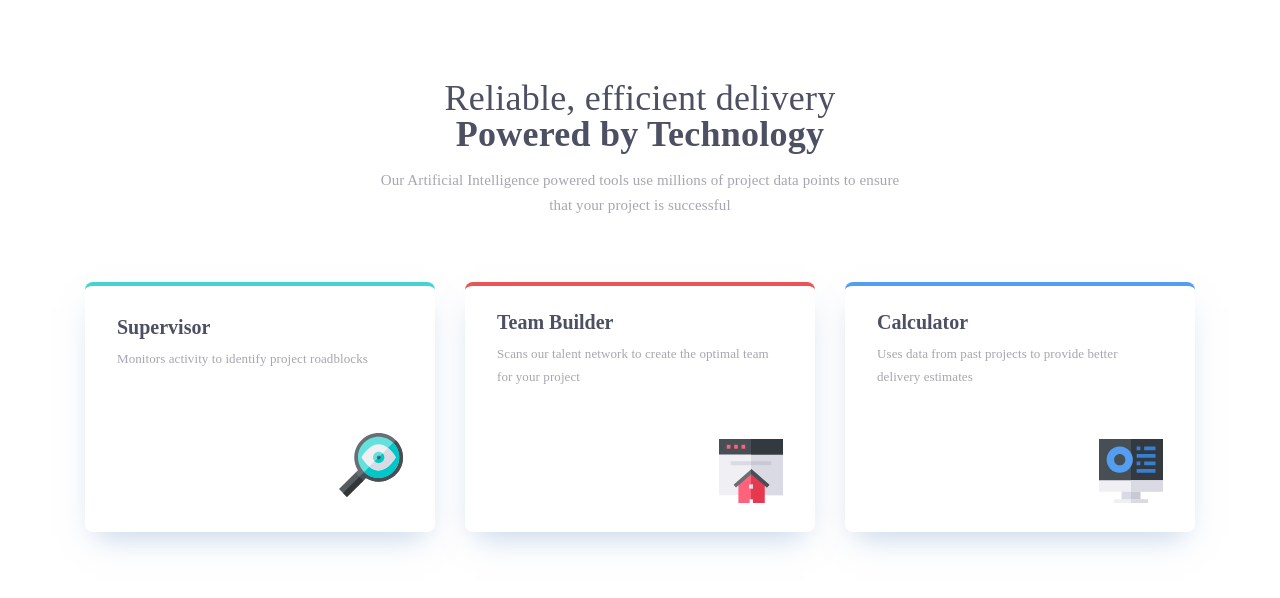
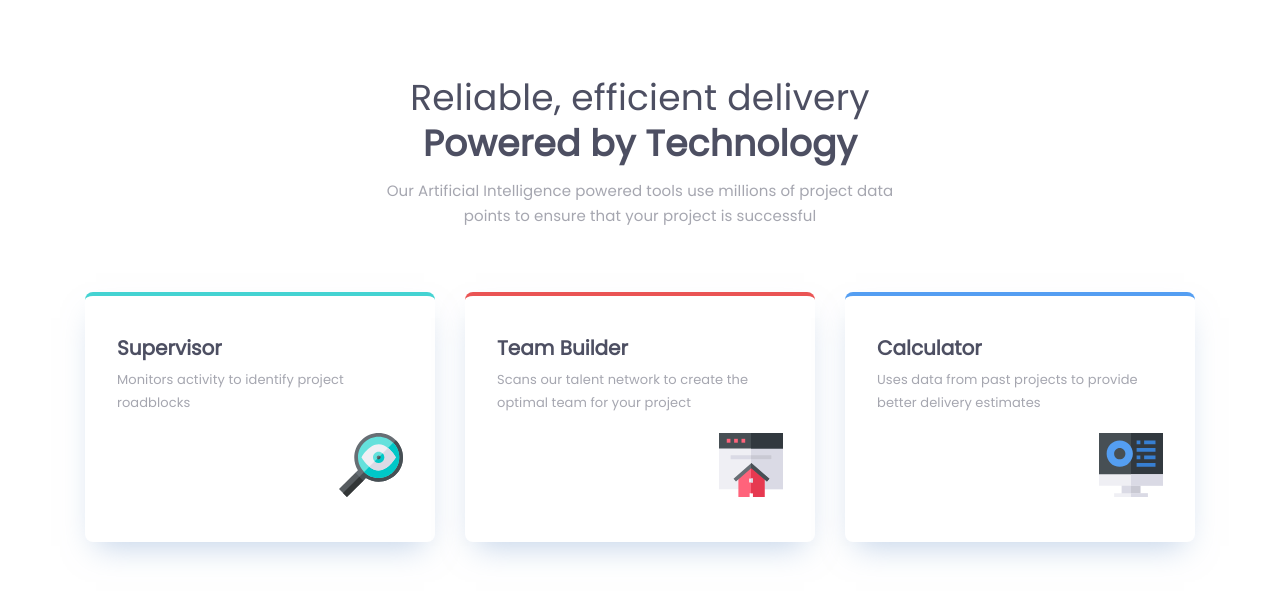
Before and after one commit to anakavtaradze1/front28-lesson8, a plain HTML site: page index.html in a window 1280 px wide. Drawn offline with Linux system fonts and the light colour scheme.

Commit message:
add fonts and styles

```diff
--- /dev/null
+++ b/css/fonts.css
@@ -0,0 +1,9 @@
+@font-face {
+  font-family: "Poppins";
+  src: url("../fonts/Poppins-Regular.woff2") format("woff2"),
+    url("../fonts/Poppins-Regular.woff") format("woff"),
+    url("../fonts/Poppins-Regular.ttf") format("truetype");
+  font-weight: normal;
+  font-style: normal;
+  font-display: swap;
+}
--- a/style.css
+++ b/css/style.css
@@ -22,16 +22,20 @@ ul {
   display: flex;
   flex-direction: column;
   align-items: center;
+  flex-wrap: wrap;
 }
 .title h1 {
+  font-family: "Poppins";
   font-weight: 300;
   font-size: 36px;
   line-height: 100%;
   letter-spacing: 0.25px;
   color: #4d4f62;
   margin-top: 80px;
+  margin-bottom: 10px;
 }
 .title h2 {
+  font-family: "Poppins";
   font-weight: 600;
   font-size: 36px;
   line-height: 100%;
@@ -40,6 +44,7 @@ ul {
   margin-bottom: 16px;
 }
 .title p {
+  font-family: "Poppins";
   font-weight: 400;
   font-size: 15px;
   line-height: 25px;
@@ -56,7 +61,6 @@ ul {
   flex-wrap: wrap;
   gap: 30px;
   margin-top: 64px;
-  margin-bottom: 360px;
 }
 .card img {
   width: 64px;
@@ -86,19 +90,21 @@ ul {
   flex-wrap: wrap;
   justify-content: space-around;
   height: 100%;
-  padding: 0 32px;
+  padding: 32px 32px;
 }
 .icon {
   align-self: flex-end;
 }
 .text h2 {
   margin-bottom: 10px;
+  font-family: "Poppins";
   font-weight: 600;
   font-size: 20px;
   line-height: 100%;
   color: #4d4f62;
 }
 .text p {
+  font-family: "Poppins";
   opacity: 50%;
   font-weight: 400;
   font-size: 13px;
--- a/index.html
+++ b/index.html
@@ -3,8 +3,9 @@
   <head>
     <meta charset="UTF-8" />
     <meta name="viewport" content="width=device-width, initial-scale=1.0" />
-    <title>Document</title>
-    <link rel="stylesheet" type="text/css" href="style.css" />
+    <title>Technology</title>
+    <link rel="stylesheet" type="text/css" href="css/style.css" />
+    <link rel="stylesheet" href="css/fonts.css" />
   </head>
   <body>
     <main>
```
Also changed, not shown: fonts/Poppins-Regular.ttf (added), fonts/Poppins-Regular.woff (added), fonts/Poppins-Regular.woff2 (added).
